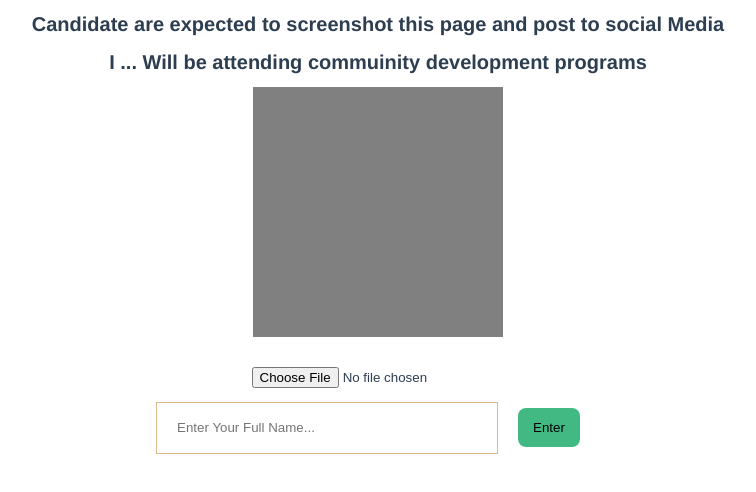
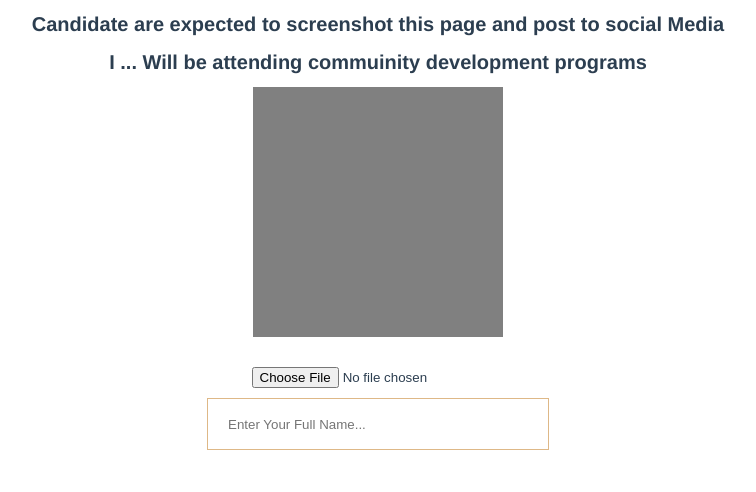
Before and after one commit to kenny3198/image-uploader, a Vue app: page / in a window 1280 px wide. Shown: the top 492 px of the page, without its empty margins (262-1018 px from the left). Built offline with nearby package versions, Linux system fonts and the light colour scheme.

Commit message:
changes commited\

```diff
--- a/src/App.vue
+++ b/src/App.vue
@@ -8,17 +8,14 @@
     <input type="file" ref="fileInput" @input="pickFile">
   </div>
   <div class="input-down">
-    <input class="input-name" type="text" v-model="username" placeholder="Enter Your Full Name...">
-    <button @click="enter">Enter</button>
+    <input class="input-name" type="text"  v-model="username" placeholder="Enter Your Full Name...">
+
   </div>
 </template>
 <script>
 export default {
-  components : {
-
-  },
-  data() {
-    return {
+   data() {
+     return {
      previewImage: null,
      username: ""
     }
```
